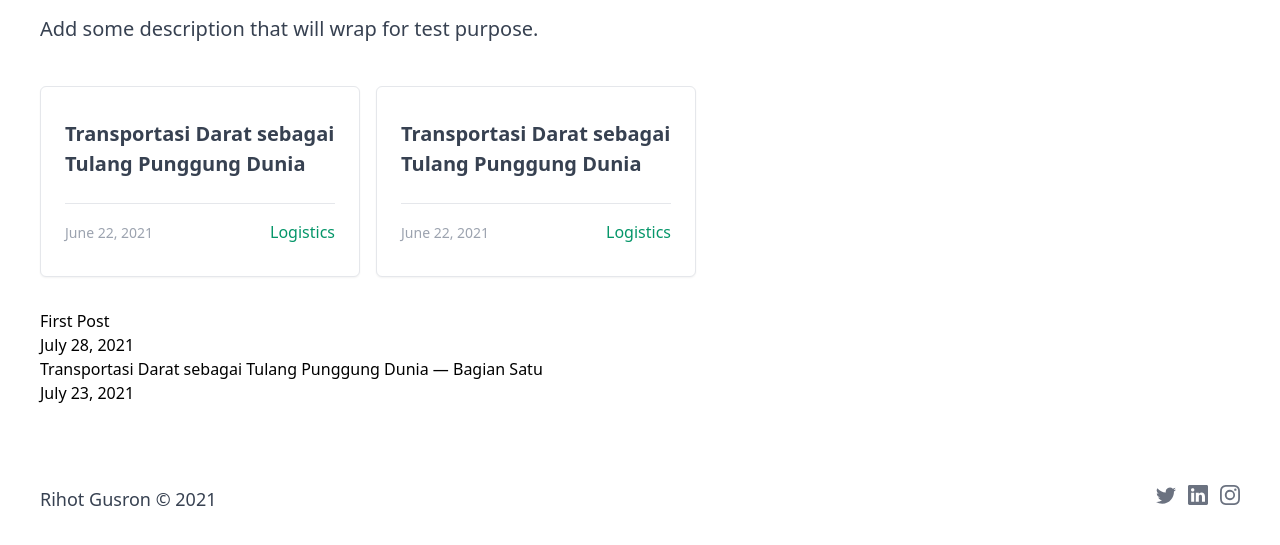
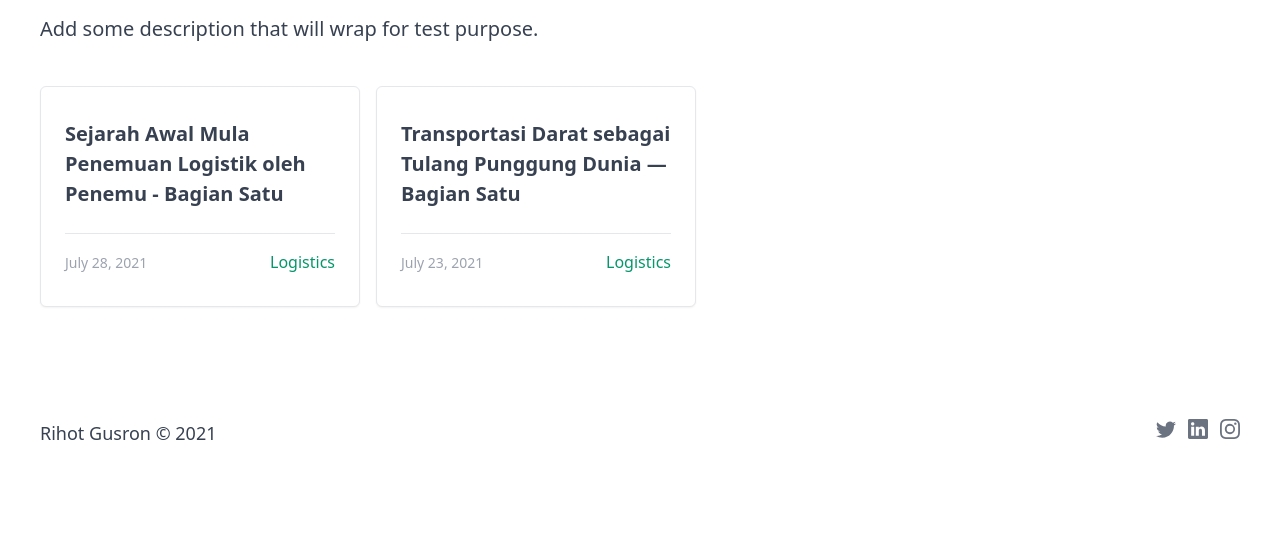
Before and after one commit to iotty/blog-project, a Gatsby site: page /essay in a window 1280 px wide. Shown: the part 217-762 px from the top of the page. Built offline with nearby package versions, Linux system fonts and the light colour scheme; Gatsby itself is replaced by a stand-in of ours.

Commit message:
essay index page added

```diff
--- a/essay/first-post.mdx
+++ b/essay/first-post.mdx
@@ -1,5 +1,5 @@
 ---
-title: First Post
+title: Sejarah Awal Mula Penemuan Logistik oleh Penemu - Bagian Satu
 date: "2021-07-28"
 read: "5-7 minutes"
 ---
--- a/src/components/essaycard.js
+++ b/src/components/essaycard.js
@@ -1,30 +1,17 @@
 import * as React from 'react'
 import { Link } from 'gatsby'
 
-const EssayCard = () => {
+const EssayCard = ({title, date, link = '/essay'}) => {
     return (
-        <div className='flex flex-wrap justify-center sm:justify-start mt-4'>
-            <arcticle className='mr-4 mb-4 max-w-xs'>
-                <Link to='/learning-gatsby'>
+        <div className='mr-4 mb-4 sm:max-w-xs'>
+            <arcticle className=''>
+                <Link to={link}>
                 <div className='bg-white m-4 px-6 py-8 mx-auto border shadow-sm rounded-md flex flex-col hover:shadow-md hover:border-0 hover:border-t-4 hover:border-yellow-500 transition duration-500 ease-in-out transform hover:-translate-y-1 hover:scale-105'>
                     <div>
-                        <h3 className='text-xl font-bold text-gray-700 leading-normal'>Transportasi Darat sebagai Tulang Punggung Dunia</h3>
+                        <h3 className='text-xl font-bold text-gray-700 leading-normal'>{title}</h3>
                     </div>
                     <div className='mt-6 pt-4 flex text-right items-baseline justify-between border-t'>
-                        <p className='text-sm text-gray-400'>June 22, 2021</p>
-                        <p className='text-md font-medium text-green-600'>Logistics</p>
-                    </div>
-                </div>
-            </Link>
-            </arcticle>
-            <arcticle className='mr-4 mb-4 max-w-xs'>
-                <Link to='/learning-gatsby'>
-                <div className='bg-white m-4 px-6 py-8 max-w-xs mx-auto border shadow-sm rounded-md flex flex-col hover:shadow-md hover:border-0 hover:border-t-4 hover:border-yellow-500 transition duration-500 ease-in-out transform hover:-translate-y-1 hover:scale-105'>
-                    <div>
-                        <h3 className='text-xl font-bold text-gray-700 leading-normal'>Transportasi Darat sebagai Tulang Punggung Dunia</h3>
-                    </div>
-                    <div className='mt-6 pt-4 flex text-right items-baseline justify-between border-t'>
-                        <p className='text-sm text-gray-400'>June 22, 2021</p>
+                        <p className='text-sm text-gray-400'>{date}</p>
                         <p className='text-md font-medium text-green-600'>Logistics</p>
                     </div>
                 </div>
--- a/src/pages/essay.js
+++ b/src/pages/essay.js
@@ -19,15 +19,17 @@ const EssayPage = ({data}) => {
             titlePage='Essay'
             description='Add some description that will wrap for test purpose.'
             />
-            <EssayCard/>
+
+        <div className='flex flex-wrap justify-center sm:justify-start'>
         {essays.map((post) => {
           return (
-            <div>
-                <h2>{post.frontmatter.title}</h2>
-                <h2>{post.frontmatter.date}</h2>
-            </div>
+              <EssayCard
+              title={post.frontmatter.title}
+              date={post.frontmatter.date}
+              />
             )
         })}
+            </div>
         <FooterSection/>
         </PageContainer>
         </div>
```
